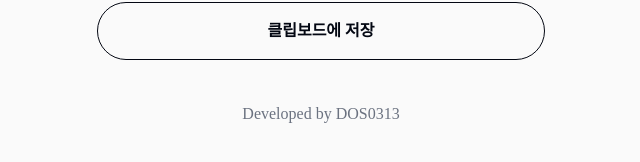
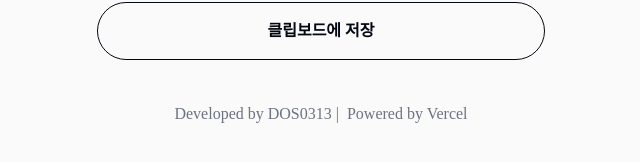
Before and after one commit to DOS0313/Cafeteria-Clipboard, a Next.js app: page / in a window 1280 px wide. Shown: the part 428-590 px from the top of the page, without its empty margins (319-959 px from the left). Built offline with nearby package versions, Linux system fonts and the light colour scheme; no server answers.

Commit message:
docs : add description

```diff
--- a/app/page.tsx
+++ b/app/page.tsx
@@ -103,13 +103,22 @@ export default function Renew() {
           />
           <Button text="클립보드에 저장" type="stroke" onClick={handleCopy} />
         </div>
+        <div className="flex flex-row space-x-2">
           <Link
             href="https://github.com/DOS0313"
             target="_blank"
             className="text-gray-500 mt-8"
           >
-          Developed by DOS0313
+            Developed by DOS0313 |
           </Link>
+          <Link
+            href="https://vercel.com"
+            target="_blank"
+            className="text-gray-500 mt-8"
+          >
+            Powered by Vercel
+          </Link>
+        </div>
       </main>
     </div>
   );
```
Also changed, not shown: 1 other file (tests, documents, lock files or other folders). Lines whose indentation alone changed are shown as unchanged.
